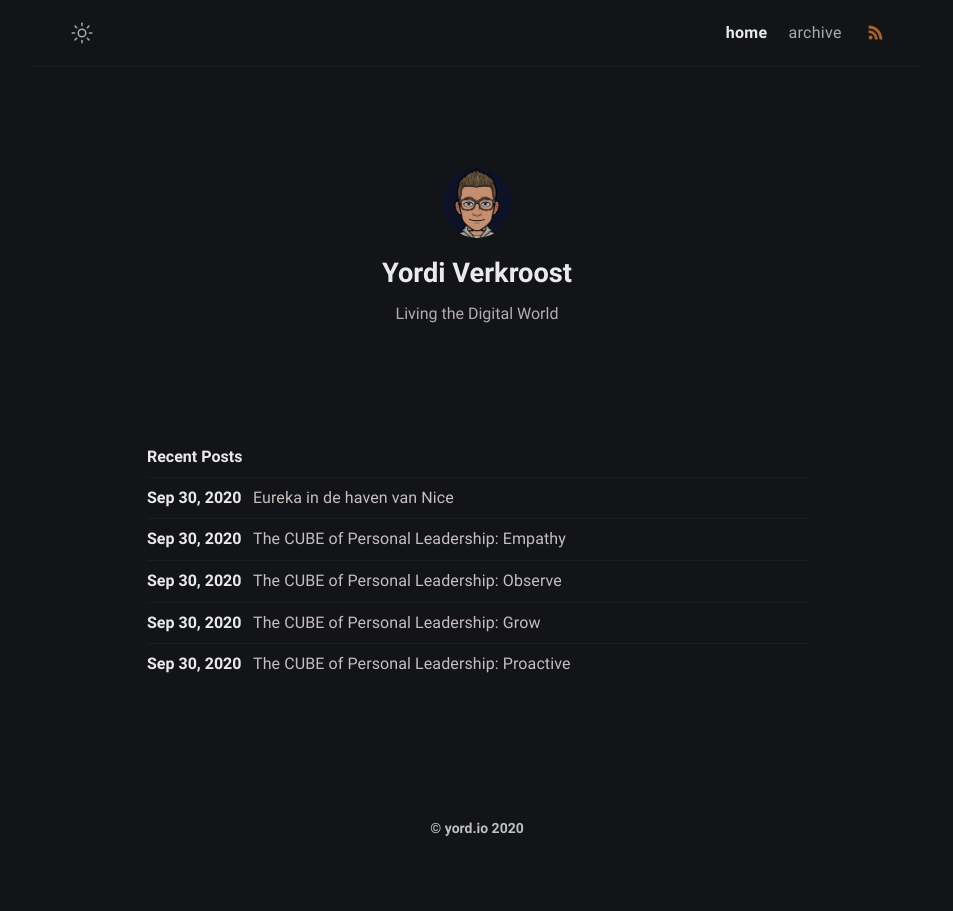
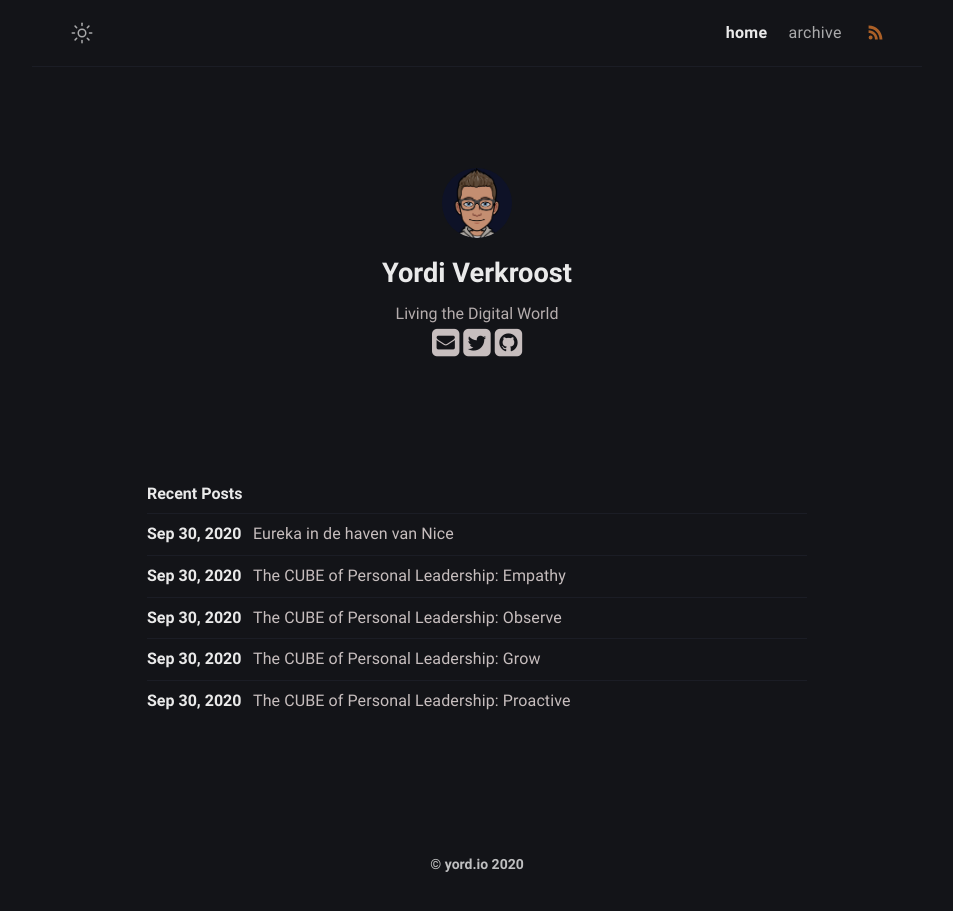
Before and after one commit to heymichal/heymichal.github.io, a Jekyll site: the page built from index.md, in a window 1280 px wide. Shown: the whole page, without its empty margins (163-1116 px from the left). Built offline with Jekyll 4.4.1, drawn with Linux system fonts in a browser that asks for light colours.

Commit message:
Use social

```diff
--- a/_includes/author.html
+++ b/_includes/author.html
@@ -6,4 +6,5 @@
   />
   <h2 class="author-name">{{ site.author.name }}</h2>
   <p class="author-bio">{{ site.author.bio }}</p>
+  {% include social_media_links.html %}
 </div>
--- a/_includes/header.html
+++ b/_includes/header.html
@@ -161,4 +161,5 @@
   <meta name="theme-color" content="#2c2c2c" />
 
   <link rel="stylesheet" href="/assets/css/style.css" />
+  <link rel="stylesheet" href="https://stackpath.bootstrapcdn.com/font-awesome/4.7.0/css/font-awesome.min.css" />
 </head>
--- /dev/null
+++ b/_includes/social_media_links.html
@@ -0,0 +1,11 @@
+{% if site.data.social_media %}
+<div id="social-media">
+    {% assign sm = site.data.social_media %}
+    {% for entry in sm %}
+        {% assign key = entry | first %}
+        {% if sm[key].id %}
+            <a href="{{ sm[key].href }}{{ sm[key].id }}" title="{{ sm[key].title }}" target="_blank"><i class="fa {{ sm[key].fa-icon }} fa-2x"></i></a>
+        {% endif %}
+    {% endfor %}
+</div>
+{% endif %}
```
Also changed, not shown: _data/social_media.yml (added, +17 -0 lines).
